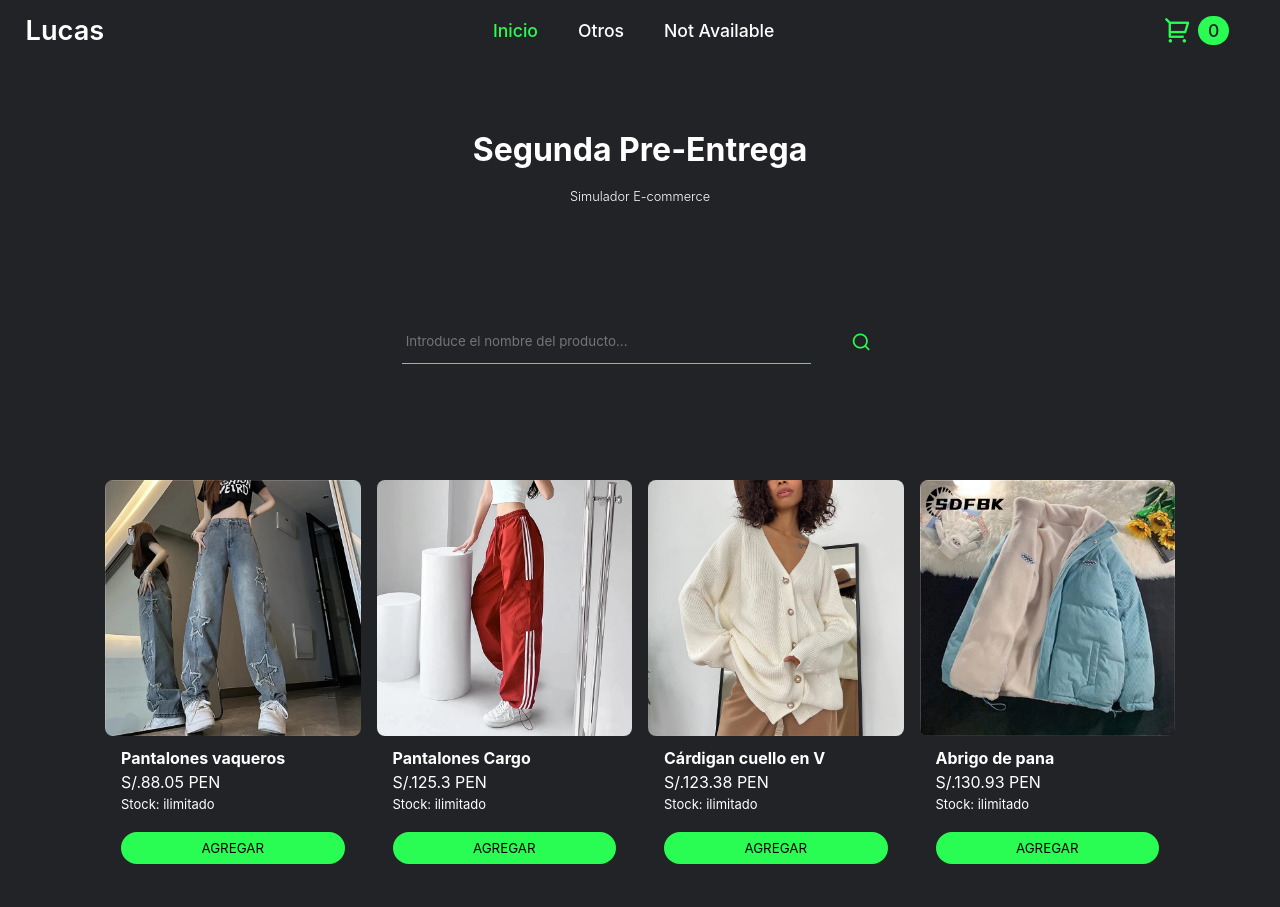
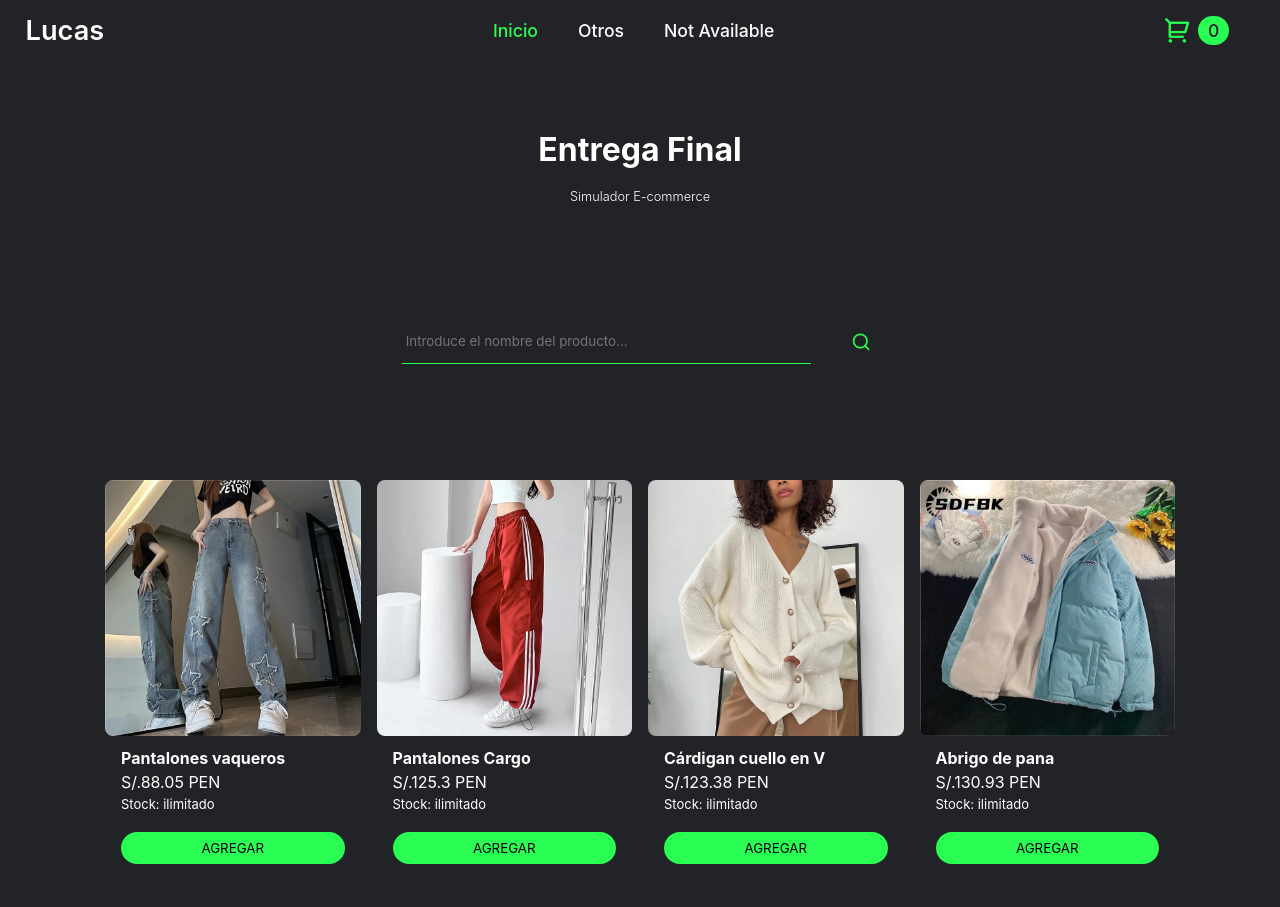
Before and after one commit to JaciLucasEulogio/Simulador-E-CommerV2.0, a plain HTML site: page index.html in a window 1280 px wide. Shown: the top 907 px of the page. Drawn offline with nearby package versions, Linux system fonts and the light colour scheme; some packages are replaced by stand-ins of ours; a script that the page names is missing.

Commit message:
Primera Version final

```diff
--- a/index.html
+++ b/index.html
@@ -42,7 +42,7 @@
     </header>
 
     <section class="primera-seccion">
-      <h1>Segunda Pre-Entrega</h1>
+      <h1>Entrega Final</h1>
       <p>Simulador E-commerce</p>
     </section>
 
```
